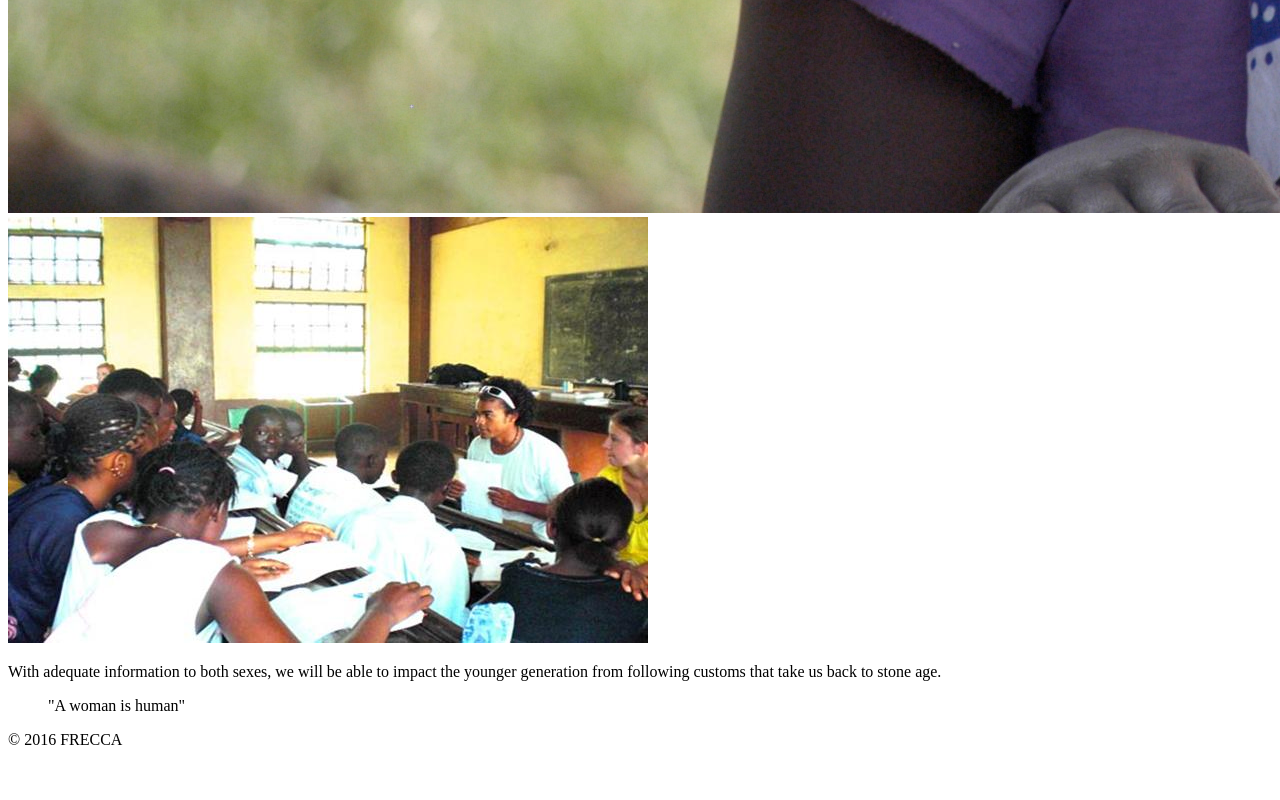
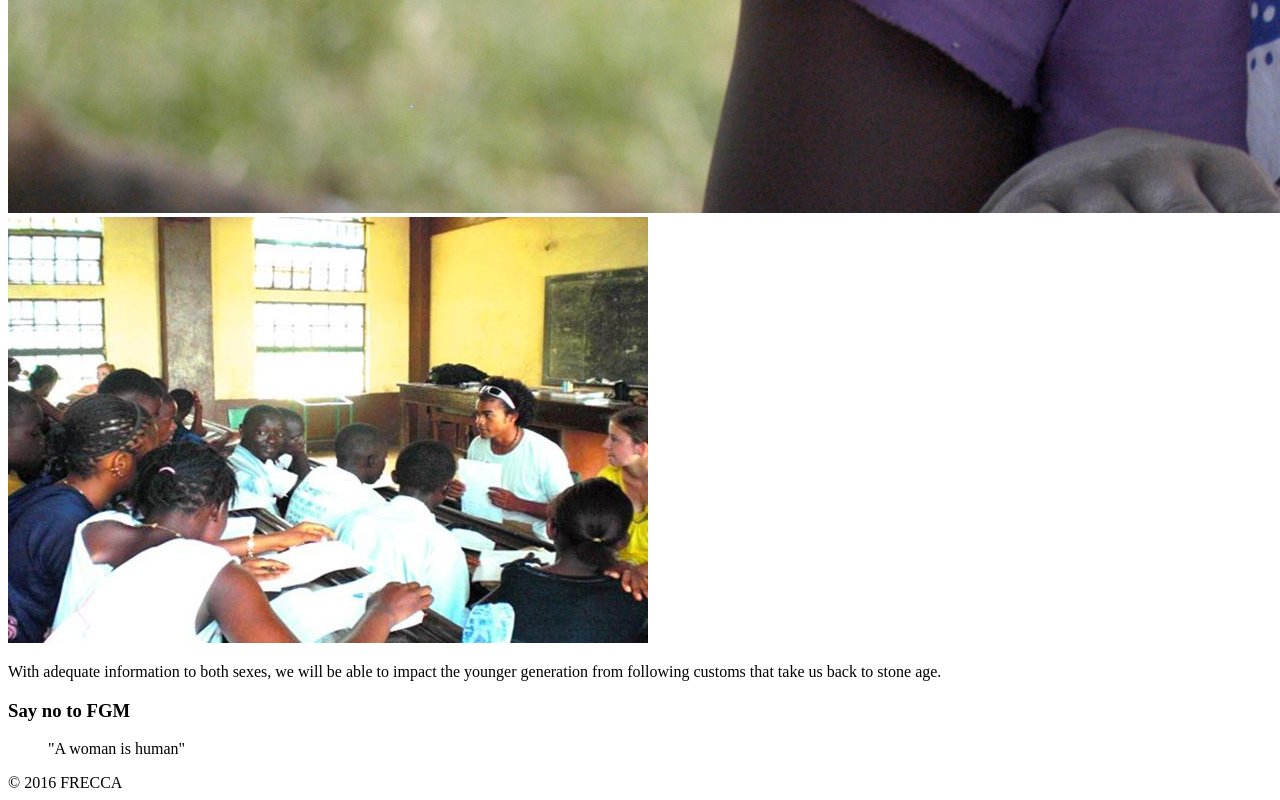
Before and after one commit to season-7/fgm, a plain HTML site: page index.html in a window 1280 px wide. Shown: the part 2682-3482 px from the top of the page. Before the commit the page ends 3439 px from the top, so only its background shows below. Drawn offline with Linux system fonts and the light colour scheme.

Commit message:
end of about section

```diff
--- a/index.html
+++ b/index.html
@@ -25,6 +25,9 @@
                 <img src="img/abt3.jpeg" alt="">
                 <p>With adequate information to both sexes, we will be able to impact the younger generation from following customs that take us back to stone age.</p>
             </div>
+            <div class="low_info">
+                <h3>Say no to FGM</h3>
+            </div>
         </section>
         <section id="#call">
             <blockquote>
```
